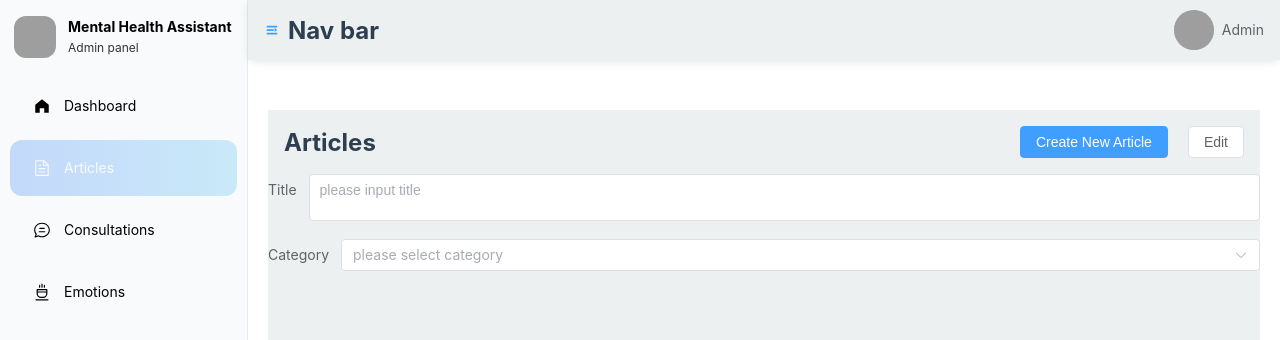
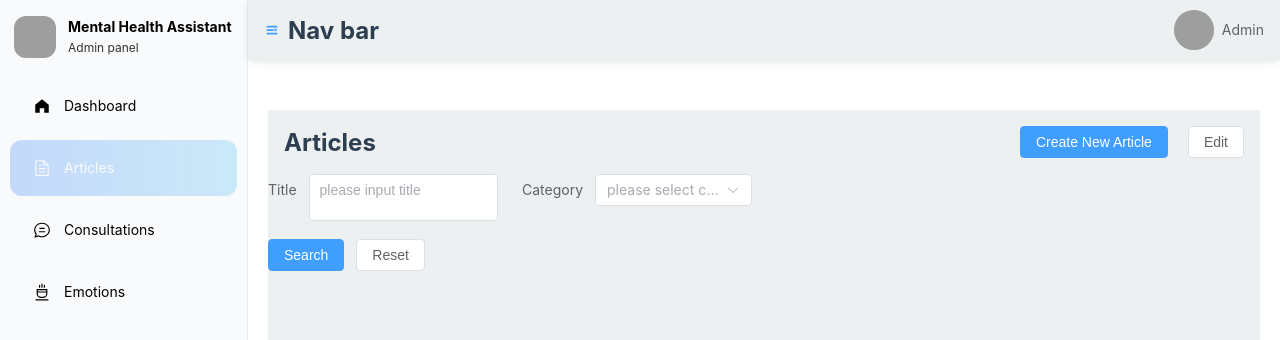
Before and after one commit to PhantomCorner/mentalHealth, a Vue app: page /admin/articles in a window 1280 px wide. Shown: the top 340 px of the page. Built offline with nearby package versions, Linux system fonts and the light colour scheme; grey boxes are pictures that could not be loaded.

Commit message:
form submit and reset function

```diff
--- a/src/components/TableSearch.vue
+++ b/src/components/TableSearch.vue
@@ -1,6 +1,8 @@
 <template>
-  <el-form :model="formData">
-    <template v-for="item in formItem" :key="item.label">
+  <el-form :model="formData" ref="ruleFormRef">
+    <el-row :gutter="24">
+      <template v-for="item in formItemAttrs" :key="item.label">
+        <el-col v-bind="item.col">
           <el-form-item :label="item.label" :prop="item.prop">
             <component
               :is="isComp(item.comp)"
@@ -15,25 +17,78 @@
               </template>
             </component>
           </el-form-item>
+        </el-col>
       </template>
+    </el-row>
+    <el-row>
+      <el-button type="primary" @click="handleSearch">Search</el-button>
+      <el-button type="default" @click="handleReset(ruleFormRef)">
+        Reset
+      </el-button>
+    </el-row>
   </el-form>
 </template>
 
 <script lang="ts" setup>
-import {ref, reactive, computed, watch} from "vue";
+import {ref, reactive, computed} from "vue";
+import type {FormInstance, FormRules} from "element-plus";
+
 interface FormItem {
   label: string;
   prop: string;
   comp: string;
   value?: any;
+  col?: Record<string, number>;
   placeholder?: string;
   options?: Array<{label: string; value: any}>;
 }
+interface RuleForm {
+  name: string;
+  region: string;
+  count: string;
+  date1: string;
+  date2: string;
+  delivery: boolean;
+  location: string;
+  type: string[];
+  resource: string;
+  desc: string;
+}
+const formItemAttrs = computed(() => {
+  const {formItem} = props;
+  formItem.forEach((item) => {
+    item.col = {xs: 24, sm: 12, md: 8, lg: 6, xl: 4};
+  });
+  return formItem;
+});
+const ruleFormRef = ref<FormInstance>();
+const ruleForm = reactive<RuleForm>({
+  name: "Hello",
+  region: "",
+  count: "",
+  date1: "",
+  date2: "",
+  delivery: false,
+  location: "",
+  type: [],
+  resource: "",
+  desc: "",
+});
+const emit = defineEmits(["search"]);
 const formData = reactive<Record<string, any>>({});
-
 const props = defineProps<{
   formItem: FormItem[];
 }>();
+const handleSearch = () => {
+  // Emit search event with form data
+  console.log(formData);
+  emit("search", formData);
+};
+const handleReset = (formEl: FormInstance | undefined) => {
+  if (!formEl) return;
+  formEl.resetFields();
+  emit("search", formData);
+};
 const isComp = (comp: string) => {
   const compMap: Record<string, any> = {
     input: "el-input",
```
Lines whose indentation alone changed are shown as unchanged.
